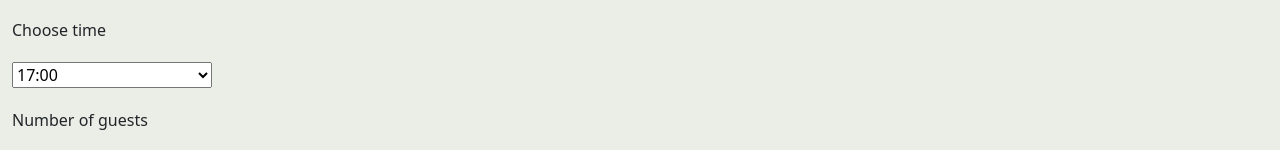
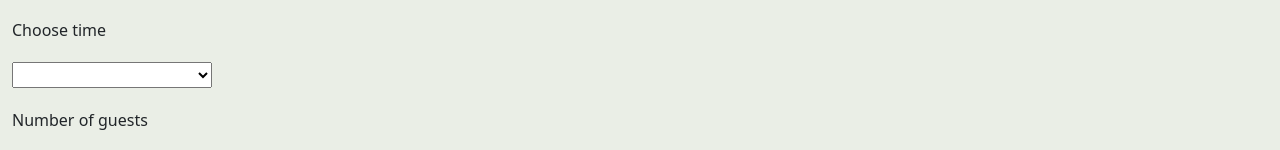
Before and after one commit to TasosTsiam/Capstone-App, a React (Create React App) app in the folder little-lemon/: page /reservations in a window 1280 px wide. Shown: the part 202-352 px from the top of the page. Built offline with nearby package versions, Linux system fonts and the light colour scheme.

Commit message:
Moved timesAvailable state to Main.js component

```diff
--- a/little-lemon/src/components/BookingForm.js
+++ b/little-lemon/src/components/BookingForm.js
@@ -1,19 +1,10 @@
 import React, { useState } from 'react';
 
-function BookingForm() {
+function BookingForm({ availableTimes=[]}) {
     const [date, setDate] = useState('');
     const [time, setTime] = useState('17:00');
     const [guests, setGuests] = useState(1);
     const [occasion, setOccasion] = useState('Birthday');
-
-    const availableTimes = [
-        '17:00',
-        '18:00',
-        '19:00',
-        '20:00',
-        '21:00',
-        '22:00'
-    ];
 
     const handleFormSubmit = (event) => {
         event.preventDefault();
--- a/little-lemon/src/components/Main.js
+++ b/little-lemon/src/components/Main.js
@@ -1,4 +1,4 @@
-import React from 'react';
+import React, {useState} from 'react';
 import ReactLogo from '../bruchetta.svg';
 import image1 from '../greeksalad.jpg';
 import image3 from '../lemondessert.jpg';
@@ -12,11 +12,23 @@ import image10 from '../mario-and-adrian.jpg';
 import { faStar } from '@fortawesome/free-solid-svg-icons';
 import { FontAwesomeIcon } from '@fortawesome/react-fontawesome';
 import { Link } from 'react-router-dom';
+import BookingForm from './BookingForm';
 
 
 function Main() {
+
+    const [availableTimes, setAvailableTimes] = useState([
+        '17:00',
+        '18:00',
+        '19:00',
+        '20:00',
+        '21:00',
+        '22:00'
+    ]);
+
     return (
         <div>
+            <BookingForm availableTimes={availableTimes} setAvailableTimes={setAvailableTimes} />
             <section className="py-5 main_comp_section1">
                 <div className="container">
                     <div className="row d-flex justify-content-between align-items-center s1-row-container">
```
